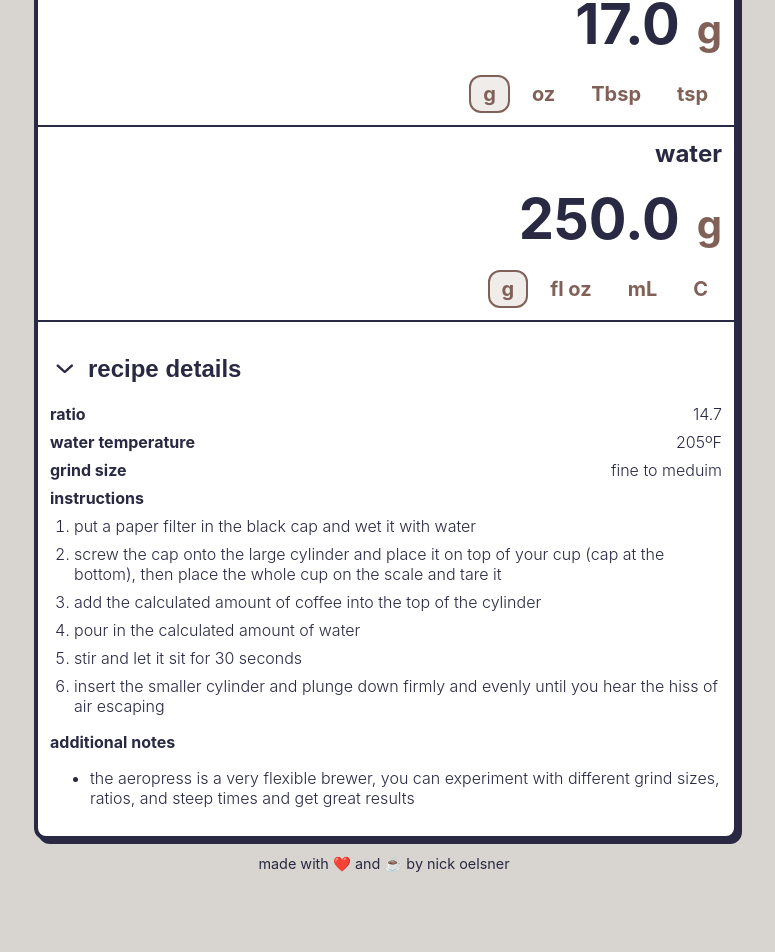
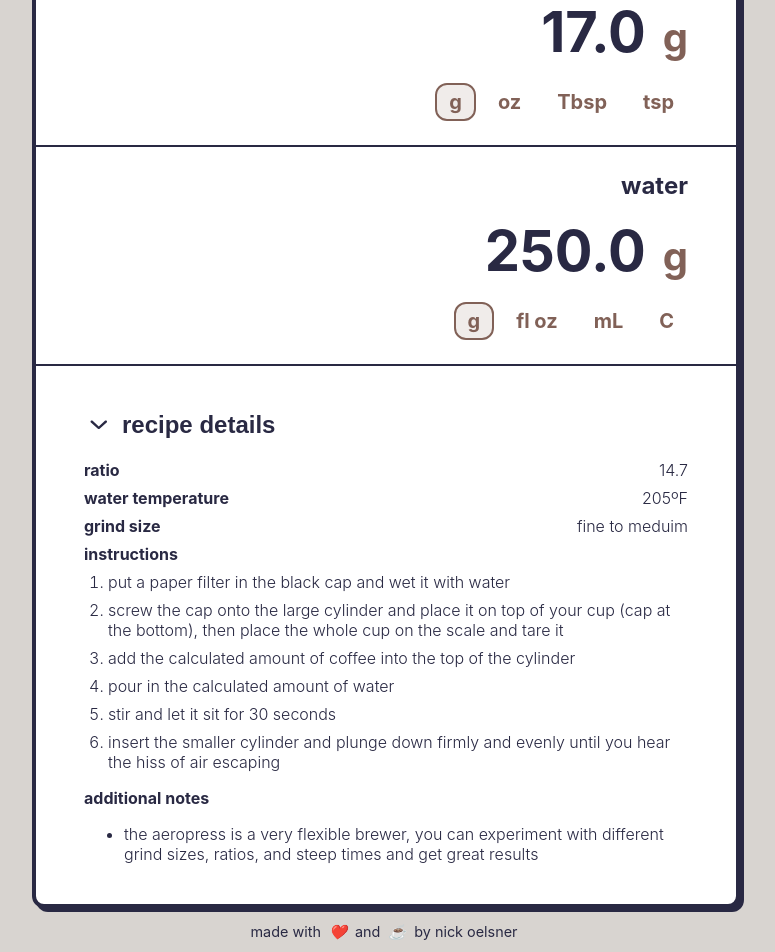
Before and after one commit to nickoelsner/brewgood.coffee, a Next.js app: page /aeropress in a window 1280 px wide. Shown: the part 164-1116 px from the top of the page, without its empty margins (254-1029 px from the left). Before the commit the page ends 1052 px from the top, so only its background shows below. Built offline with nearby package versions, Linux system fonts and the light colour scheme; a web font is replaced by a local one.

Commit message:
spacing clean-up

```diff
--- a/pages/[method].js
+++ b/pages/[method].js
@@ -125,7 +125,7 @@ const Recipe = () => {
     return <div>loading...</div>;
   } else {
     return (
-      <main className={styles.container}>
+      <>
         <section className={styles.methods} onWheel={scrollHorizontal} ref={hzMouseScroll}>
           {brewData.map((brewMethod, idx) => {
             const selected = name === brewMethod.name ? styles.selected : "";
@@ -136,6 +136,7 @@ const Recipe = () => {
             );
           })}
         </section>
+        <main className={styles.container}>
           <section className={styles.recipe}>
             <form>
               <label className={styles.heading} htmlFor="coffee">
@@ -254,6 +255,7 @@ const Recipe = () => {
             </div>
           </section>
         </main>
+      </>
     );
   }
 };
--- a/pages/_app.js
+++ b/pages/_app.js
@@ -7,7 +7,7 @@ export default function MyApp({ Component, pageProps }) {
         <Component {...pageProps} />
       </div>
       <footer>
-        made with ❤️ and ☕️ by <a href="https://twitter.com/NickOelsner">nick oelsner</a>
+        made with <em>❤️</em> and <em>☕️</em> by <a href="https://twitter.com/NickOelsner">nick oelsner</a>
       </footer>
     </div>
   );
--- a/styles/Home.module.scss
+++ b/styles/Home.module.scss
@@ -6,6 +6,7 @@
 
   .main {
     @extend %main-base;
+    max-height: 800px;
   }
 
   .title {
@@ -16,6 +17,7 @@
     width: 50%;
     max-width: 220px;
     height: auto;
+    margin: 4rem 0;
     transform: translate(11.28%, 0);
   }
 
--- a/styles/Recipe.module.scss
+++ b/styles/Recipe.module.scss
@@ -1,46 +1,11 @@
 @import "/styles/colors";
 @import "/styles/base";
-
-.container {
-  min-height: 100vh;
-  padding: 2rem 1.75rem;
-
-  .details {
-    justify-self: start;
-    width: 100%;
-
-    button {
-      width: 100%;
-      display: grid;
-      grid-template-columns: 2rem auto;
-      align-items: center;
-      justify-content: start;
-      color: inherit;
-      border: none;
-      background-color: inherit;
-      cursor: pointer;
-
-      .rotateRight {
-        transform: rotate(90deg);
-        transition: all 0.1s ease;
-      }
-
-      .rotateDown {
-        transform: rotate(180deg);
-        transition: all 0.1s ease;
-      }
-    }
-
-    button:focus {
-      outline: 1px solid $color-secondary;
-    }
-  }
 
 .methods {
   display: flex;
   overflow-x: auto;
   gap: 10px;
-    padding: 4px 0;
+  padding: 2rem 1.75rem 4px;
   -ms-overflow-style: none;
   scrollbar-width: none;
   margin-bottom: 1rem;
@@ -84,6 +49,41 @@
   display: none;
 }
 
+.container {
+  min-height: calc(100vh - 88px);
+  padding: 0 1.75rem 2rem;
+
+  .details {
+    justify-self: start;
+    width: 100%;
+
+    button {
+      width: 100%;
+      display: grid;
+      grid-template-columns: 2rem auto;
+      align-items: center;
+      justify-content: start;
+      color: inherit;
+      border: none;
+      background-color: inherit;
+      cursor: pointer;
+
+      .rotateRight {
+        transform: rotate(90deg);
+        transition: all 0.1s ease;
+      }
+
+      .rotateDown {
+        transform: rotate(180deg);
+        transition: all 0.1s ease;
+      }
+    }
+
+    button:focus {
+      outline: 1px solid $color-secondary;
+    }
+  }
+
   .recipe {
     @extend %button-base;
     flex-direction: column;
@@ -92,7 +92,7 @@
     padding: 0;
 
     @media only screen and (min-width: 336px) {
-      max-width: 704px;
+      max-width: 708px;
     }
 
     .detailsItem {
@@ -180,6 +180,7 @@
           border: 2px solid white;
           border-radius: 0.75rem;
           padding: 5px 12px;
+          cursor: pointer;
         }
 
         input[type="radio"] {
@@ -197,7 +198,11 @@
   }
 
   .recipe > * {
-    padding: 0.75rem;
+    padding: 1rem;
+
+    @media only screen and (min-width: 736px) {
+      padding: 1.5rem 3rem;
+    }
   }
 }
 
--- a/styles/_base.scss
+++ b/styles/_base.scss
@@ -12,7 +12,7 @@
   flex: 1;
   display: flex;
   flex-direction: column;
-  justify-content: space-between;
+  // justify-content: space-between;
   align-items: center;
   max-width: 600px;
 }
--- a/styles/globals.scss
+++ b/styles/globals.scss
@@ -35,10 +35,6 @@ a {
     min-height: 100%;
   }
 
-  // .content {
-  //   padding-bottom: 1.5rem;
-  // }
-
   footer {
     margin-top: -2rem;
     width: 100%;
@@ -47,6 +43,10 @@ a {
     line-height: 1rem;
     font-size: 0.9rem;
 
+    em {
+      margin: 0 8px;
+    }
+
     a {
       margin: 0 4px;
     }
```
Also changed, not shown: 1 other file (tests, documents, lock files or other folders). Lines whose indentation alone changed are shown as unchanged.
